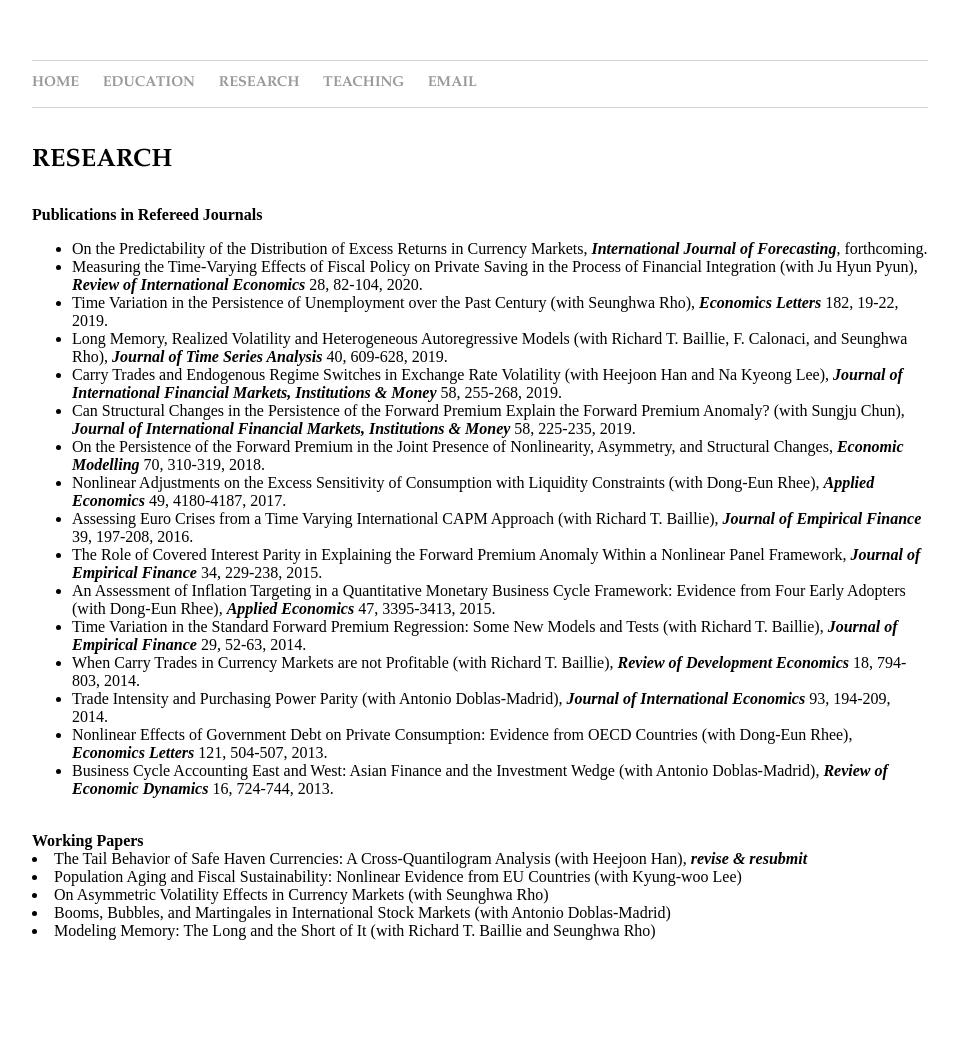
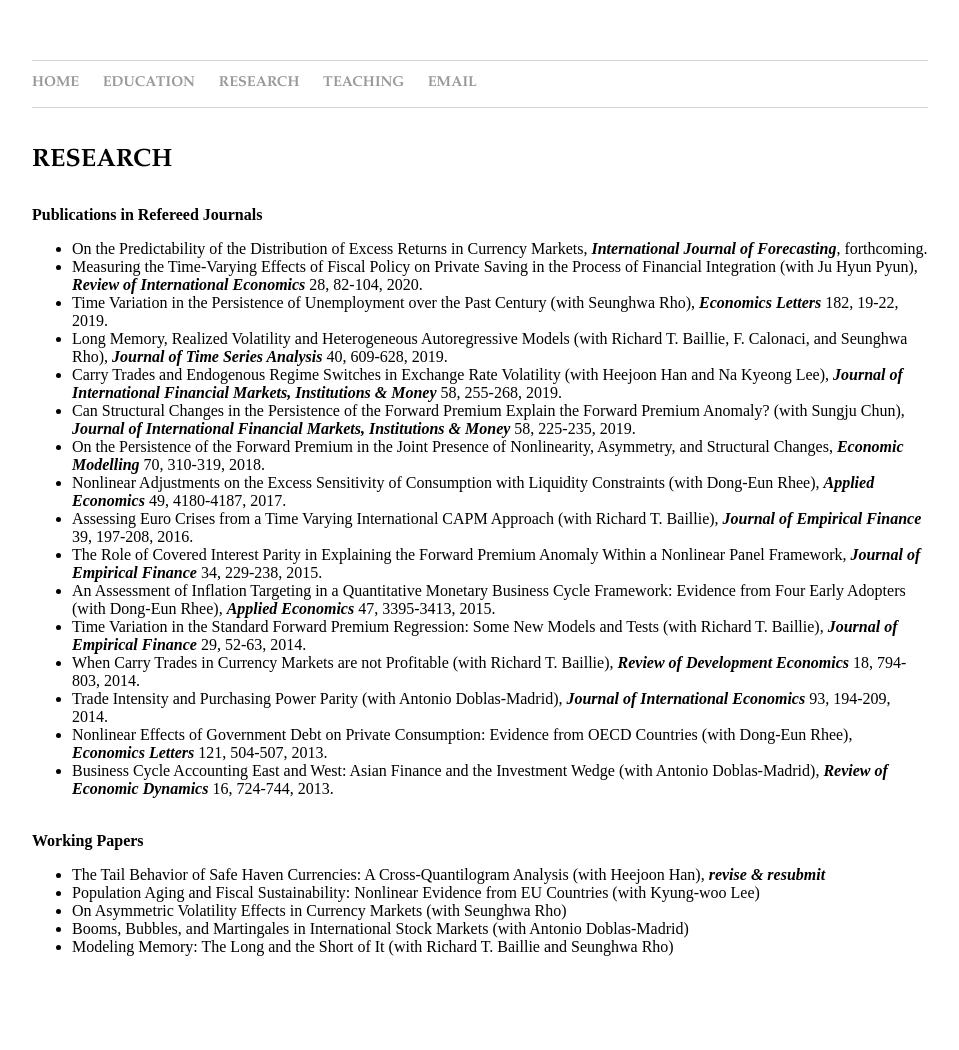
Before and after one commit to dooyeoncho/dooyeoncho.github.io, a Jekyll site: the page built from pages/research.html, in a window 1280 px wide. Shown: the whole page, without its empty margins (160-1119 px from the left). Built offline with Jekyll 4.4.1, drawn with Linux system fonts in a browser that asks for light colours; before the commit the page ends 1020 px from its top, so only the background shows below that.

Commit message:
Update research.html

```diff
--- a/pages/research.html
+++ b/pages/research.html
@@ -34,9 +34,11 @@
 		</div>&nbsp;
 
 <div> <b>Working Papers</b>
+	<ul>
 	        <li>The Tail Behavior of Safe Haven Currencies: A Cross-Quantilogram Analysis (with Heejoon Han)</b></em>, <em property="italic"><b>revise & resubmit</b></em></li>
 		<li>Population Aging and Fiscal Sustainability: Nonlinear Evidence from EU Countries (with Kyung-woo Lee)</li>
 		<li>On Asymmetric Volatility Effects in Currency Markets (with Seunghwa Rho)</li>
 		<li>Booms, Bubbles, and Martingales in International Stock Markets (with Antonio Doblas-Madrid)</li>
 	        <li>Modeling Memory: The Long and the Short of It (with Richard T. Baillie and Seunghwa Rho)</li>
-		</div>&nbsp;
+	</ul>
+</div>&nbsp;&nbsp;&nbsp;
```
